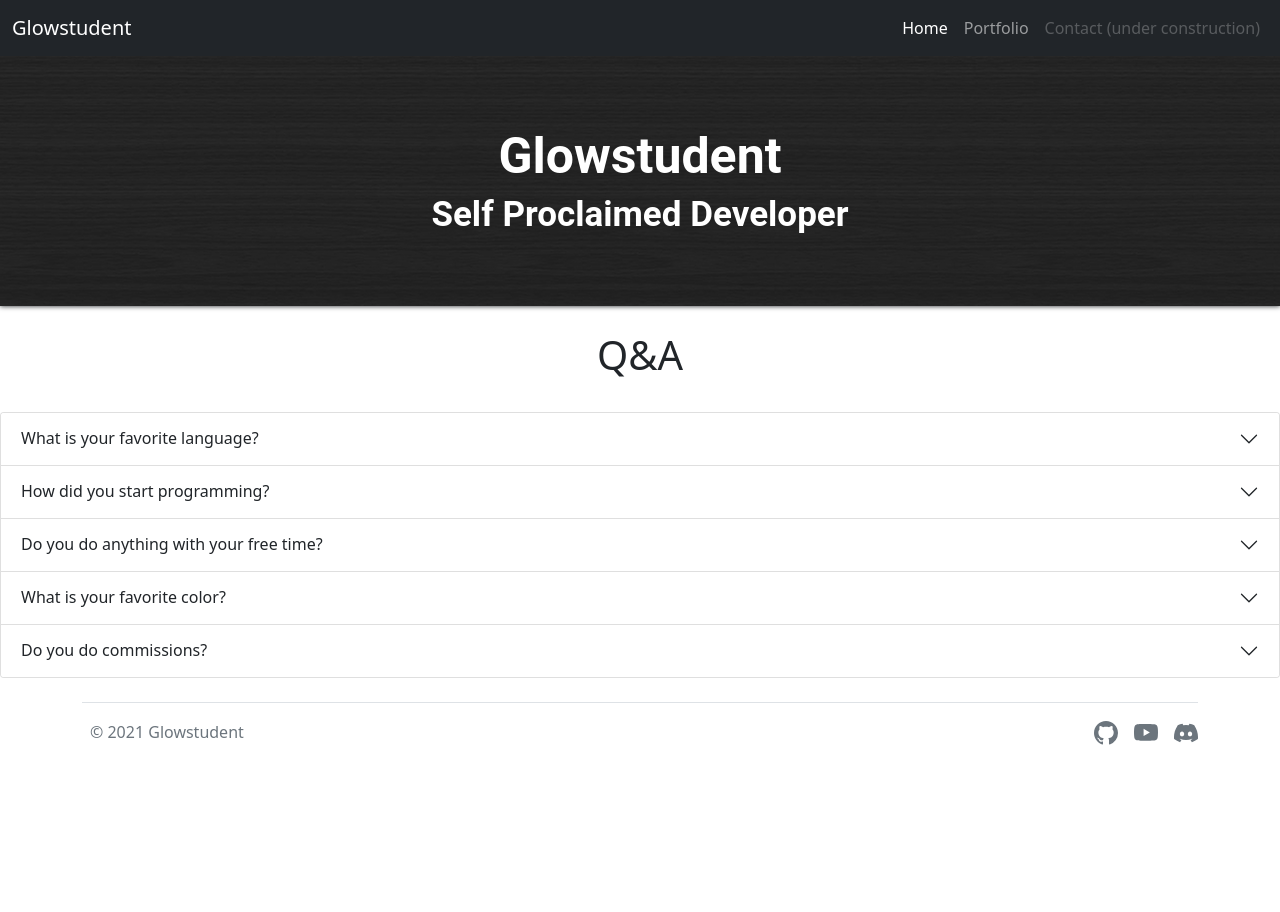
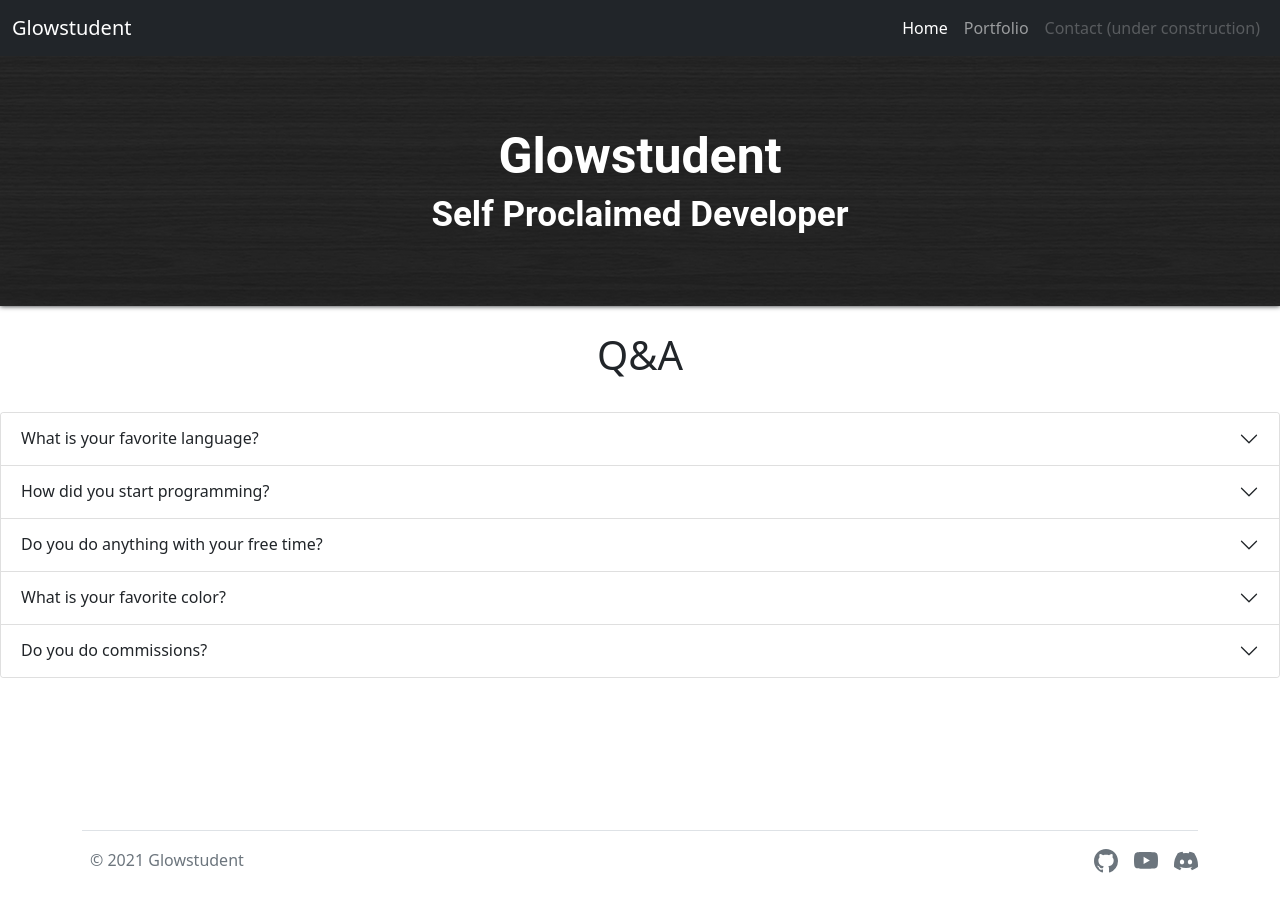
Before and after one commit to Glowstudent777/Glowstudent.github.io, a plain HTML site: page index.html in a window 1280 px wide. Before the commit the page ends 800 px from the top, so only its background shows below. Drawn offline with nearby package versions, Linux system fonts and the light colour scheme; a script that the page names is missing.

Commit message:
Add files via upload

```diff
--- a/css/main.css
+++ b/css/main.css
@@ -57,3 +57,7 @@
 .centerText {
     text-align: center;
 }
+
+.whitespace {
+    padding-top: 8rem;
+}
--- a/index.html
+++ b/index.html
@@ -131,6 +131,8 @@
     </div>
 </div>
 
+<div class="whitespace"></div>
+
 
 <!--Footer-->
 <div class="container">
```
